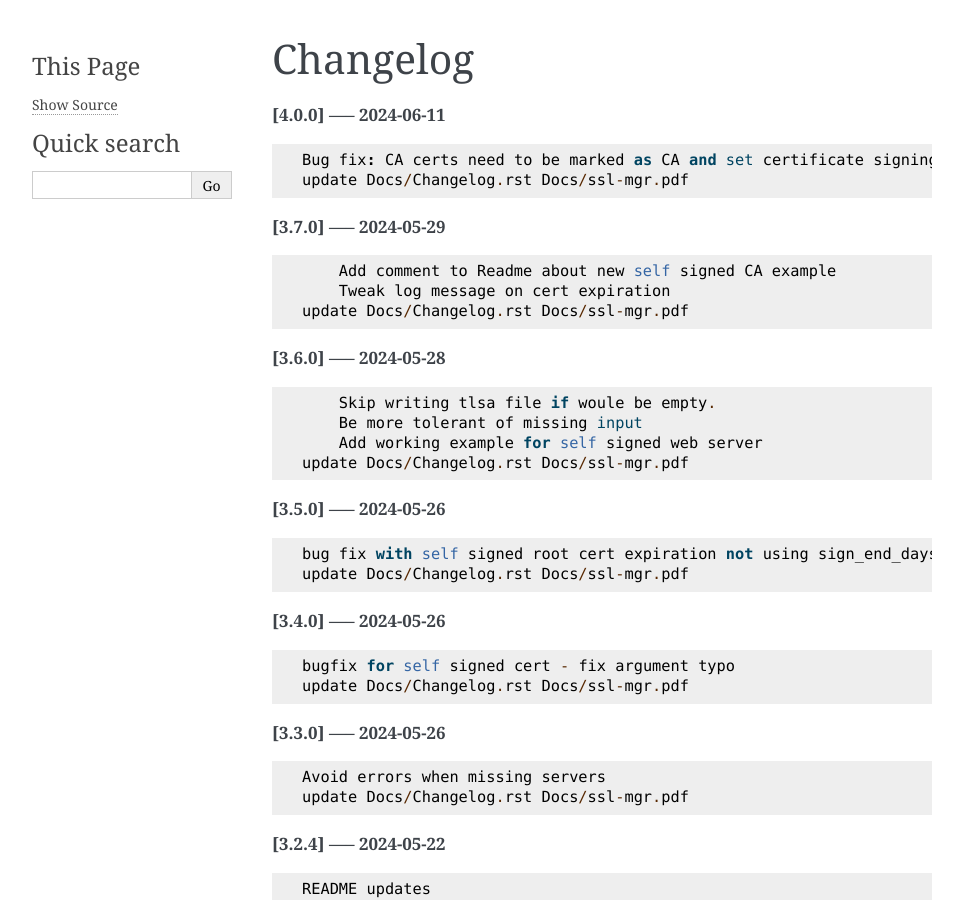
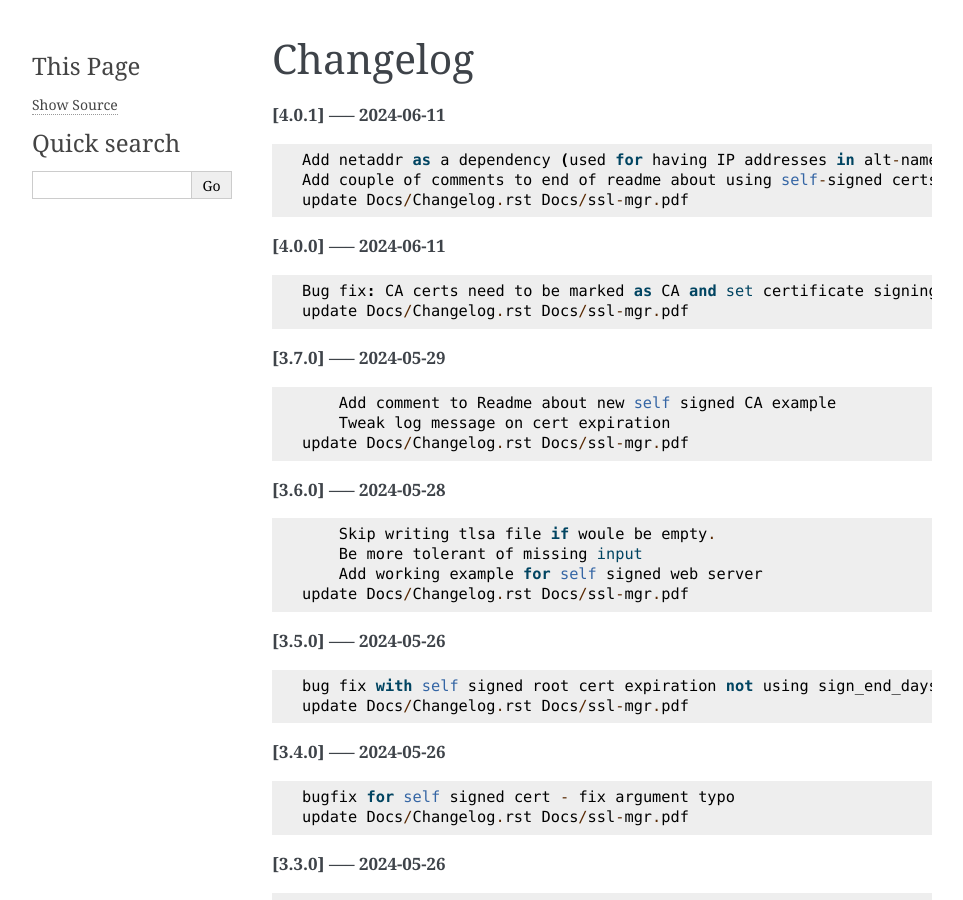
Before and after one commit to gene-git/ssl-mgr, a Sphinx documentation site: the page built from Docs/Changelog.rst, in a window 1280 px wide and 900 px high. Shown: the whole window, without its empty margins (148-1111 px from the left). Built offline with Sphinx 7.4.7, drawn with Linux system fonts in a browser that asks for light colours; pages that are not in the unit, such as notebooks, are missing from menus.

Commit message:
update Docs/Changelog.rst Docs/ssl-mgr.pdf

```diff
--- a/Docs/Changelog.rst
+++ b/Docs/Changelog.rst
@@ -1,5 +1,12 @@
 Changelog
 =========
+
+**[4.0.1] ----- 2024-06-11** ::
+
+	    Add netaddr as a dependency (used for having IP addresses in alt-names)
+	    Add couple of comments to end of readme about using self-signed certs
+	    update Docs/Changelog.rst Docs/ssl-mgr.pdf
+
 
 **[4.0.0] ----- 2024-06-11** ::
 
```
Also changed, not shown: 1 other file.
